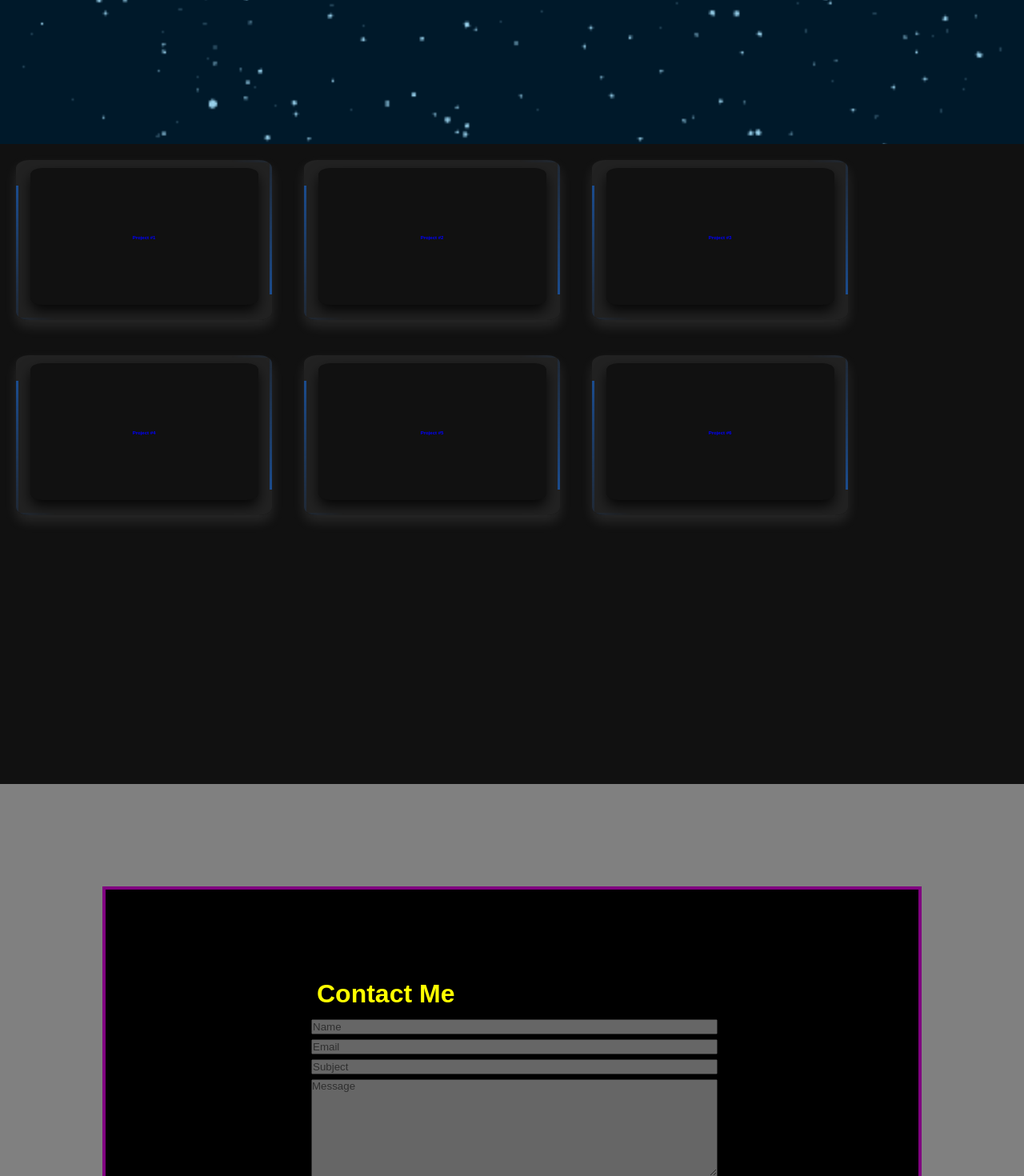
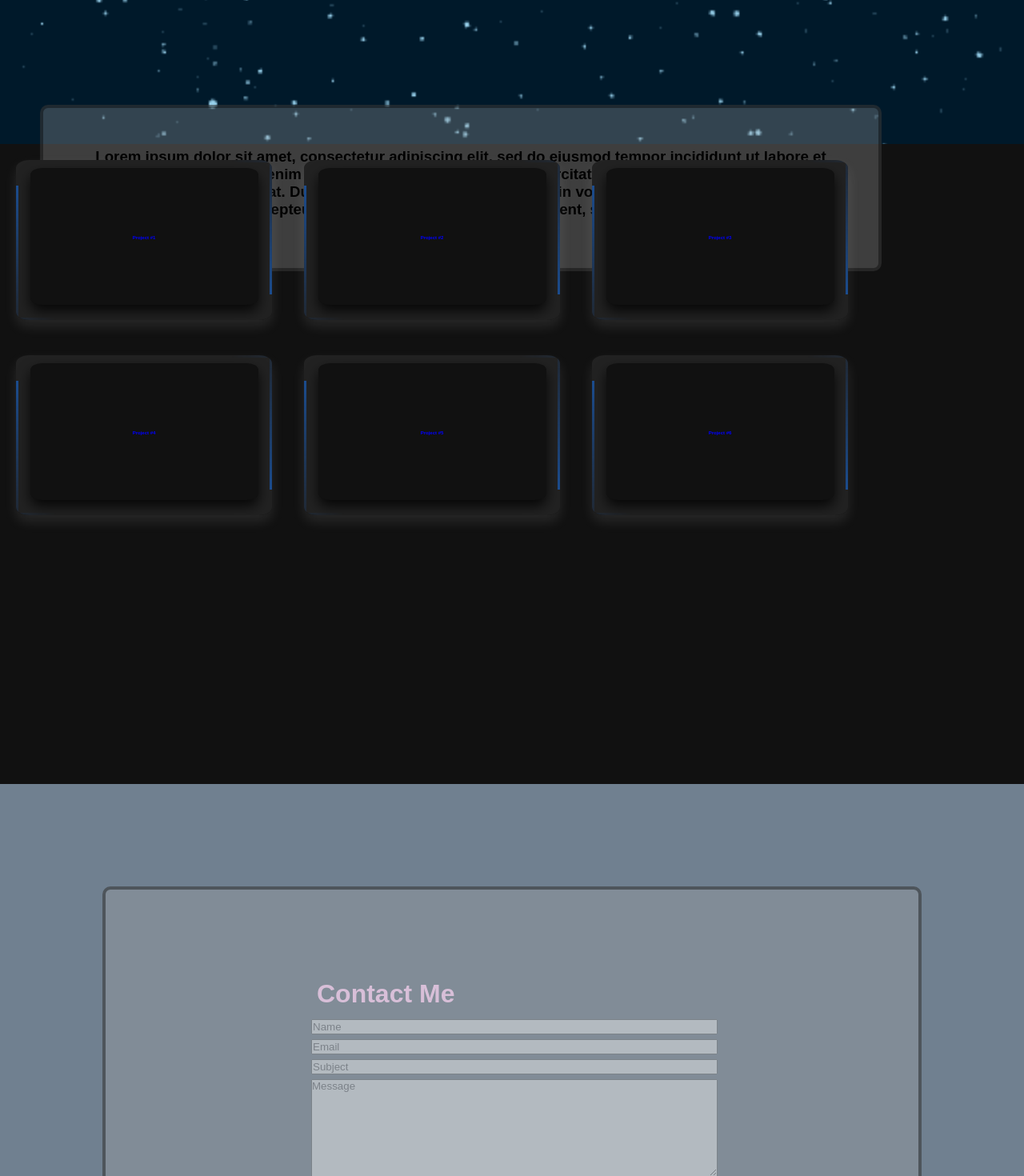
Before and after one commit to Rayissach/rays_react-portfolio, a React (Create React App) app: page / in a window 1280 px wide. Shown: the part 620-2090 px from the top of the page at 80% size. Built offline with nearby package versions, Linux system fonts and the light colour scheme.

Commit message:
Home content and contact page

```diff
--- a/src/components/Contact/contactElements.js
+++ b/src/components/Contact/contactElements.js
@@ -1,7 +1,7 @@
 import styled from 'styled-components';
 
 export const ContactContainer = styled.div `
-background: grey;
+background: #708090;
 height: 75vh;
 width: 100%;
 position: absolute;
@@ -18,6 +18,9 @@ margin: 10%;
 text-decoration: none;
 background: black;
 justify-content: center;
+background: rgb(169,169,169, 0.3);
+border: 4px solid rgb(0,0,0, 0.4);
+border-radius: 10px;
 `
 
 export const ContactForm = styled.form `
@@ -36,8 +39,9 @@ margin: 10% auto;
 
 export const Button = styled.button `
 background: #3511C9;
-color: yellow;
+color: #D8BFD8;
 border: none;
+border-radius: 10px;
 text-decoration: none;
 text-align: center;
 display: inline-block;
--- a/src/components/Contact/index.js
+++ b/src/components/Contact/index.js
@@ -3,7 +3,7 @@ import { PictureInPictureAlt } from 'styled-icons/material';
 import { ContactContainer, ContactForm, ContactWrapper, Button } from './contactElements.js';
 
 const h1Style = {
-  color: 'yellow',
+  color: '#D8BFD8',
   padding: '10px'
 };
 const inputStyle = {
--- a/src/components/Home/homeElements.js
+++ b/src/components/Home/homeElements.js
@@ -8,25 +8,54 @@ background-image: url(${bgImage1});
 background-repeat: no-repeat;
 background-size: cover;
 background-position: 50% 50%;
-width: 100%;
+// width: 100%;
 // margin: auto;
 align-content: center;
 height: 100vh;
+padding: 50px;
 `
 
 
-export const WelcomeText = styled.h2 `
+export const WelcomeText = styled.div `
 display: block;
 margin: auto;
 text-align: center;
-// line-height: 100vh;
 color: silver;
 // background: yellow;
 // word-wrap: break-word;
-// width: 50%;
+width: 80%;
 position: absolute;
-  top: 50%;
-  left: 50%;
-  margin-right: -50%;
-  transform: translate(-50%, -50%);
+padding: 30px;
+  top: 40%;
+  // left: 50%;
+  // margin-right: -50%;
+  // transform: translate(-50%, -50%);
+background: rgb(169,169,169, 0.3);
+border: 4px solid rgb(0,0,0, 0.4);
+border-radius: 10px;
 `
+
+export const HomeAbtText = styled.div `
+display: block;
+float: left;
+position: relative;
+box-sizing: content-box;
+height: 100px;
+width: 80%;
+margin: 50px;
+padding: 50px;
+word-wrap: break-word;
+text-align: center;
+margin: auto;
+top: 65%;
+background: rgb(169,169,169, 0.3);
+border: 4px solid rgb(0,0,0, 0.4);
+border-radius: 10px;
+
+
+@media screen and (max-width:600px){
+  font-size: 10px;
+  color: red;
+  transition: all ease 1s;
+}
+`
--- a/src/components/Home/index.js
+++ b/src/components/Home/index.js
@@ -1,5 +1,5 @@
 import React from 'react';
-import {HomeContainer, WelcomeText} from './homeElements.js';
+import {HomeContainer, WelcomeText, HomeAbtText} from './homeElements.js';
 
 
 const Home = () => {
@@ -7,6 +7,10 @@ const Home = () => {
     <>
     <HomeContainer>
       <WelcomeText><h2>Hi, I'm Ray <br/>  a Software Developer</h2></WelcomeText>
+      <HomeAbtText><h3>Lorem ipsum dolor sit amet, consectetur adipiscing elit, sed do eiusmod tempor incididunt ut labore et dolore magna aliqua.
+         Ut enim ad minim veniam, quis nostrud exercitation ullamco laboris nisi ut aliquip ex ea commodo consequat. Duis aute irure dolor in
+         reprehenderit in voluptate velit esse cillum dolore eu fugiat nulla pariatur. Excepteur sint occaecat cupidatat non proident, sunt in culpa
+         qui officia deserunt mollit anim id est laborum.</h3></HomeAbtText>
     </HomeContainer>
     </>
   )
```
Also changed, not shown: 1 other file (tests, documents, lock files or other folders).
